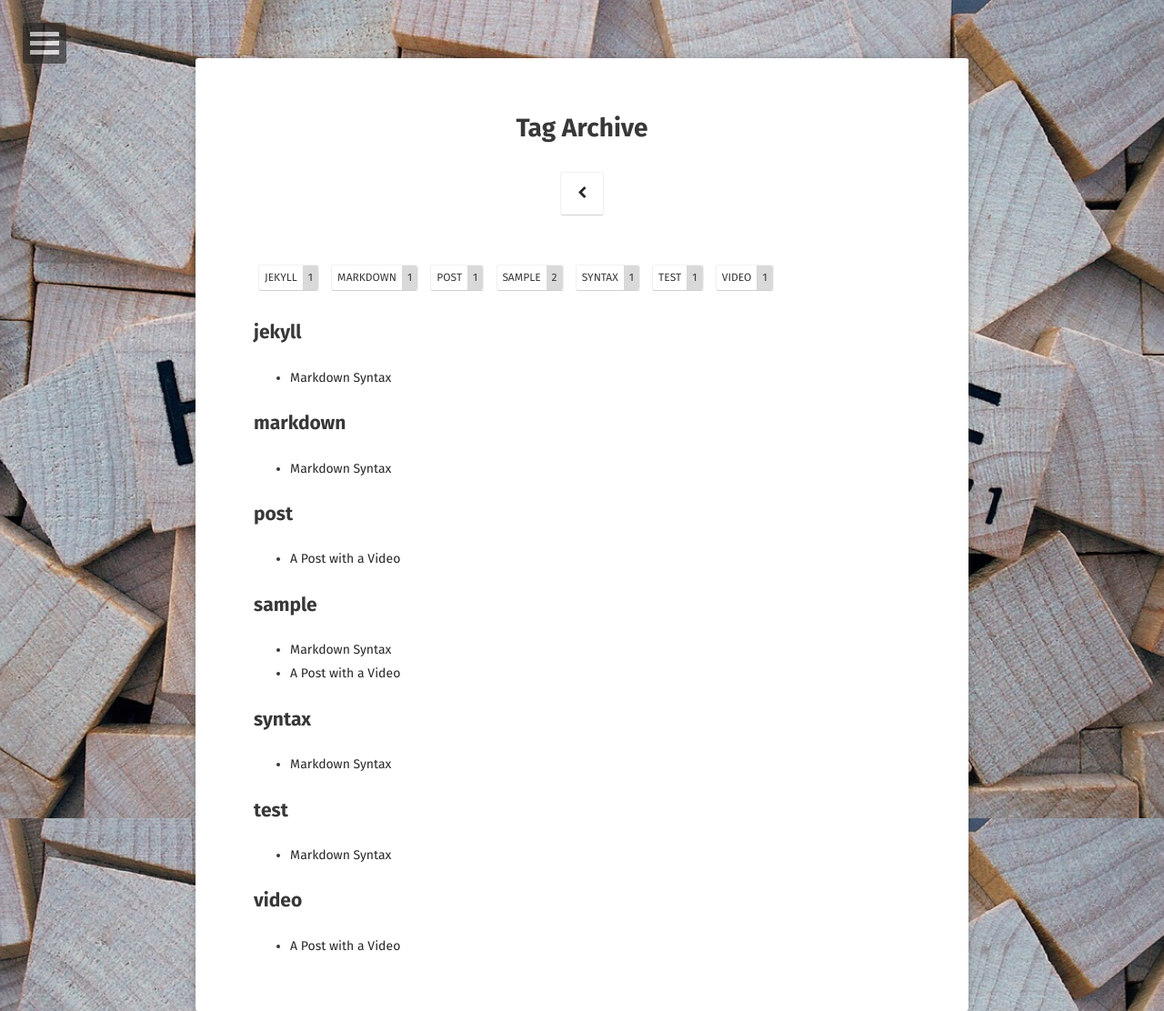
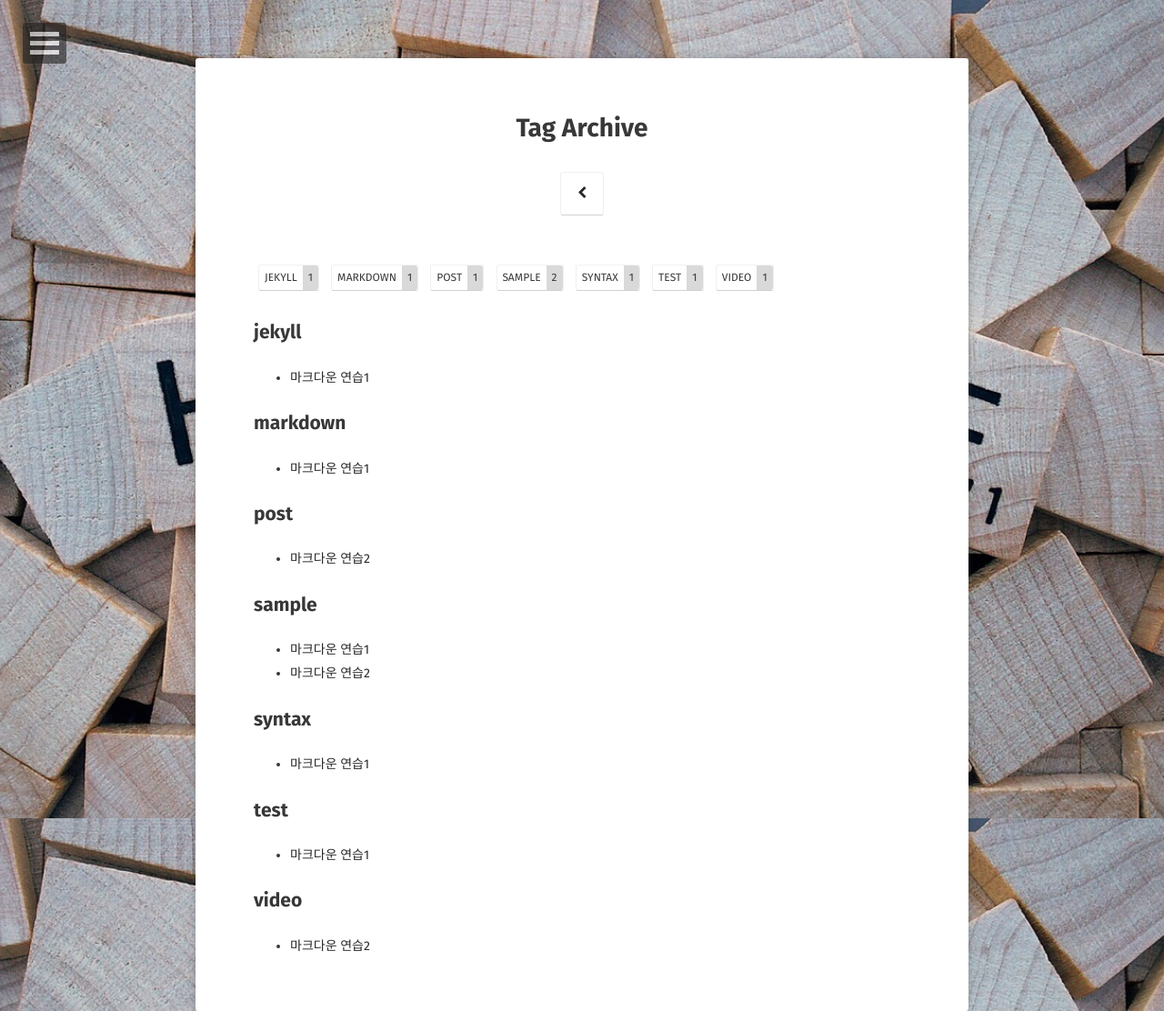
Before and after one commit to Jungjihyuk/JH_Life, a Jekyll site: the page built from tags/index.html, in a window 1280 px wide. Shown: the whole page at 91% size. Built offline with Jekyll 4.4.1, drawn with Linux system fonts in a browser that asks for light colours; some web fonts are replaced.

Commit message:
마크다운 연습 post

```diff
--- a/_posts/2013-06-25-video-post.md
+++ b/_posts/2013-06-25-video-post.md
@@ -1,6 +1,6 @@
 ---
 layout: post
-title:  "A Post with a Video"
+title:  "마크다운 연습2"
 date:   2016-03-15
 excerpt: "Custom written post descriptions are the way to go... if you're not lazy."
 tag:
--- a/_posts/2016-03-20-markdown-syntax.md
+++ b/_posts/2016-03-20-markdown-syntax.md
@@ -1,6 +1,6 @@
 ---
 layout: post
-title:  "Markdown Syntax"
+title:  "마크다운 연습1"
 date:   2016-03-15
 excerpt: "Just about everything you'll need to style in the theme: headings, paragraphs, blockquotes, tables, code blocks, and more."
 tag:
```
